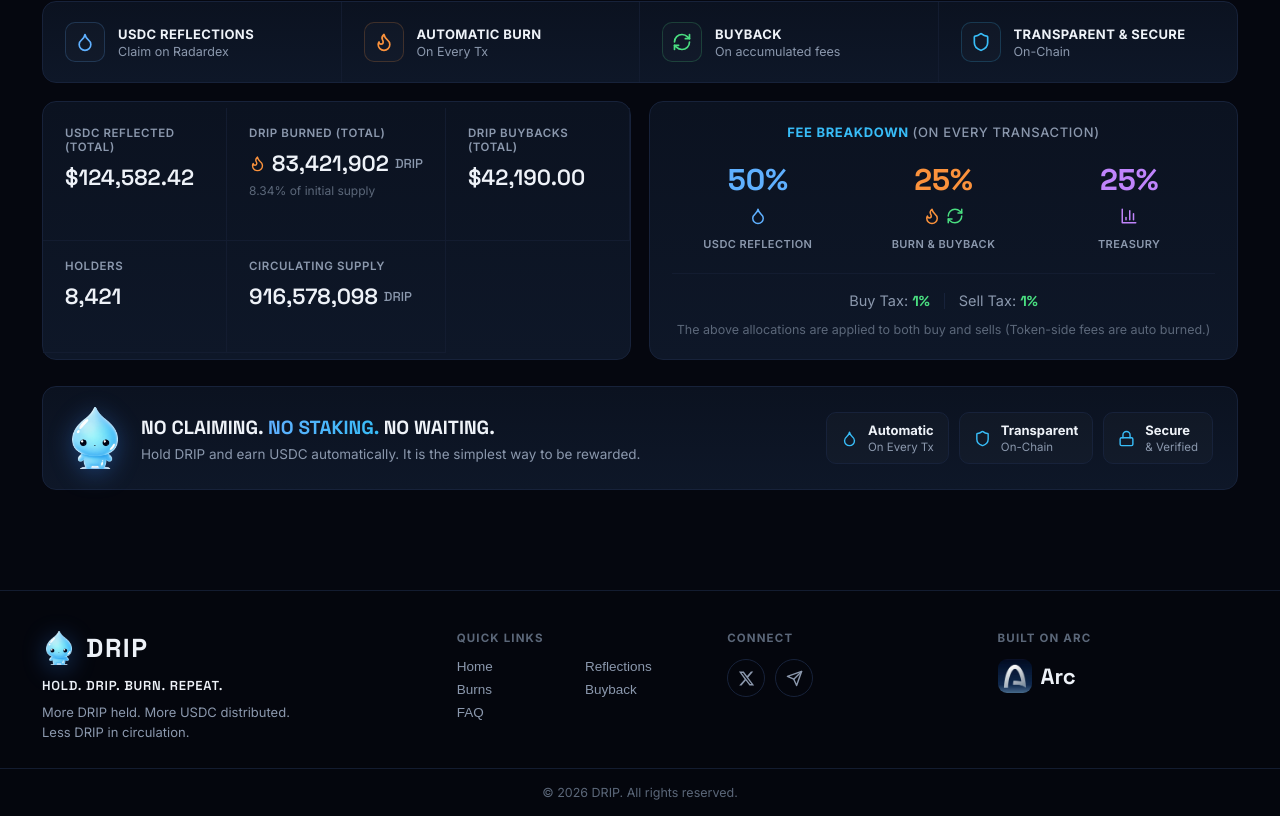
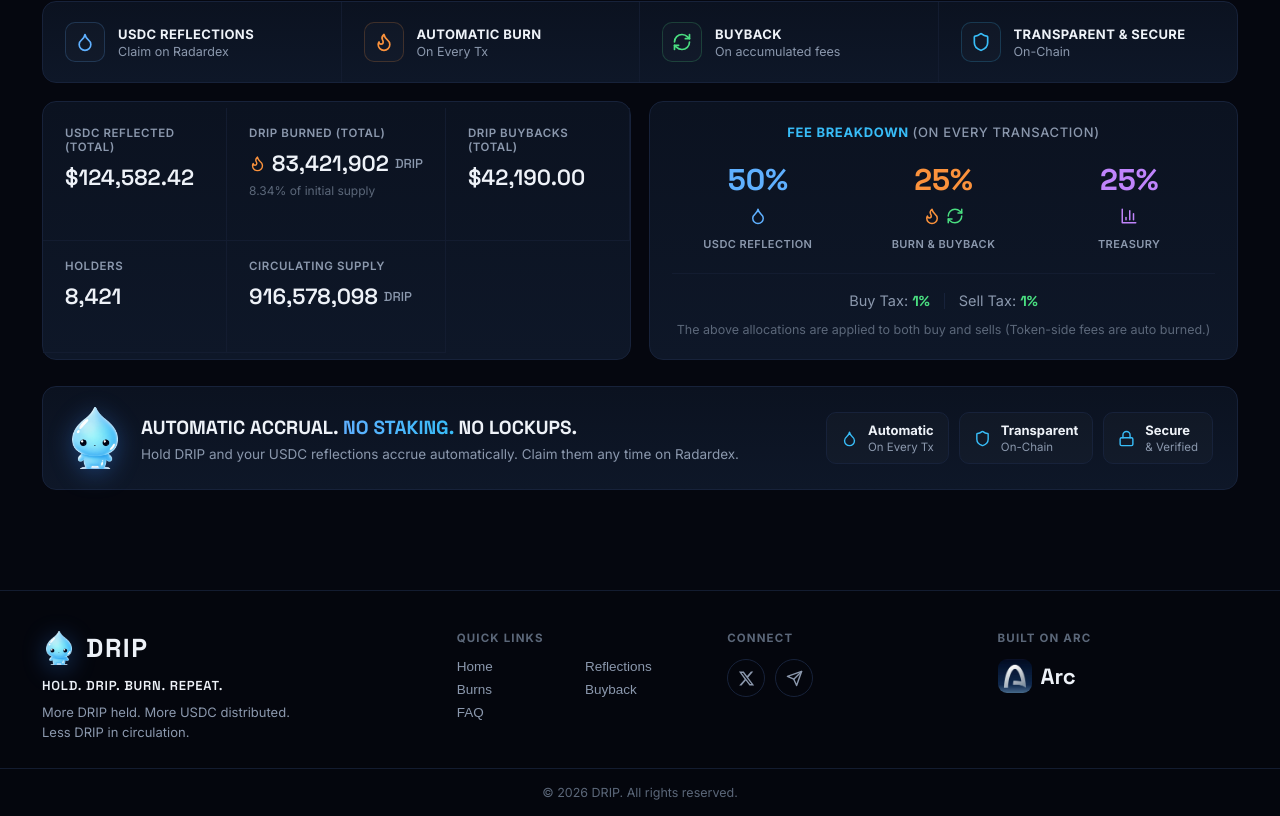
Before and after one commit to hannahcastrocv/driponarc, a React (Vite) app: page / in a window 1280 px wide. Shown: the part 854-1670 px from the top of the page. Built offline with nearby package versions, Linux system fonts and the light colour scheme.

Commit message:
Update common.jsx

```diff
--- a/src/components/common.jsx
+++ b/src/components/common.jsx
@@ -150,8 +150,8 @@
       <div className="drip-valueprop-left">
         <span className="drip-valueprop-mascot"><Mark /></span>
         <div>
-          <div className="drip-valueprop-title">NO CLAIMING. <span className="drip-accent">NO STAKING.</span> NO WAITING.</div>
-          <p className="drip-valueprop-sub">Hold DRIP and earn USDC automatically. It is the simplest way to be rewarded.</p>
+          <div className="drip-valueprop-title">AUTOMATIC ACCRUAL. <span className="drip-accent">NO STAKING.</span> NO LOCKUPS.</div>
+          <p className="drip-valueprop-sub">Hold DRIP and your USDC reflections accrue automatically. Claim them any time on Radardex.</p>
         </div>
       </div>
       <div className="drip-valueprop-right">
@@ -241,8 +241,8 @@
 
 export const FAQS = [
   { q: "What is DRIP?", a: "DRIP is a reflection-powered memecoin on Arc. Every transaction rewards holders with USDC, burns DRIP, and supports the market with automatic buybacks." },
-  { q: "How do USDC reflections work?", a: "A portion of every transaction is converted to USDC and automatically distributed to all eligible DRIP holders. No claiming, no staking, no waiting." },
-  { q: "Do I need to claim my USDC reflections?", a: "No. USDC reflections are distributed automatically to your wallet. Just hold DRIP." },
+  { q: "How do USDC reflections work?", a: "A portion of every transaction is converted to USDC and accrues automatically to all eligible DRIP holders in proportion to their holdings. You withdraw your accumulated USDC by claiming on Radardex." },
+  { q: "Do I need to claim my USDC reflections?", a: "Yes. Your USDC reflections accumulate as you hold DRIP, and you claim them on Radardex. Connect your wallet on Radardex to claim your USDC." },
   { q: "What is the DRIP burn mechanism?", a: "DRIP is burned automatically as fees are collected on the token side, permanently removing DRIP from supply over time and increasing scarcity." },
   { q: "How does the buyback mechanism work?", a: "Accumulated fees are used to buy DRIP from the open market, supporting price stability and increasing long-term value." },
   { q: "What are the DRIP transaction fees?", a: "DRIP has a 1% tax on buys and a 1% tax on sells. Fees are allocated 50% to USDC reflections, 25% to a combined burn and buyback, and 25% to treasury." },
```
